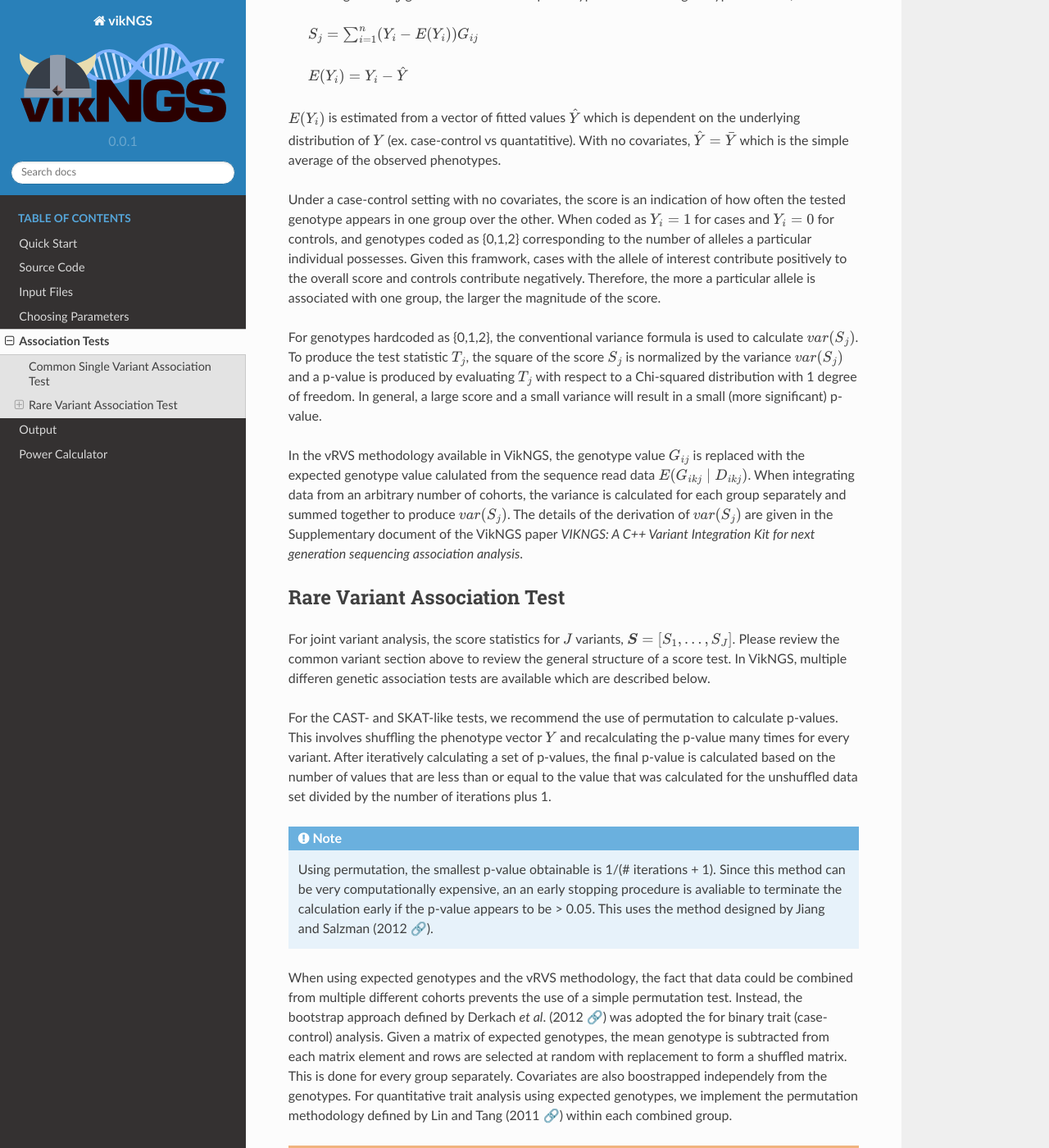
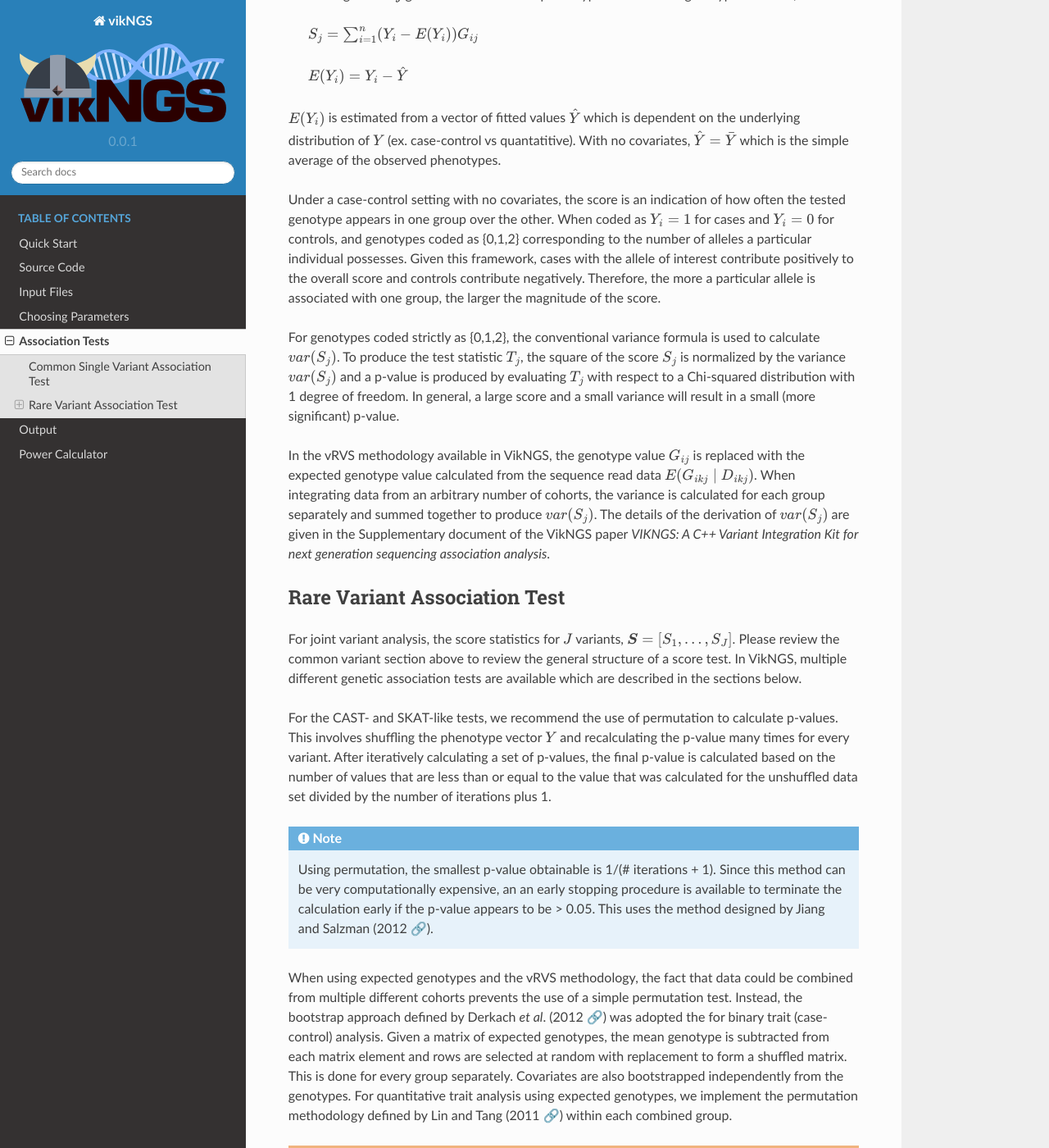
Before and after one commit to ScottMastro/vikngsdocs, a Sphinx documentation site: the page built from source/tests.rst, in a window 1280 px wide and 1400 px high, scrolled down 432 px. Shown: the whole window at 82% size. Built offline with Sphinx 7.4.7 and the Read the Docs theme 2.0.0, drawn with Linux system fonts in a browser that asks for light colours; some of the changed text lies outside the part shown.

Commit message:
typos (a lot :O)

```diff
--- a/source/tests.rst
+++ b/source/tests.rst
@@ -18,26 +18,26 @@
 
 \\(E(Y_i)\\) is estimated from a vector of fitted values \\(\\hat{Y}\\) which is dependent on the underlying distribution of \\(Y\\) (ex. case-control vs quantatitive). With no covariates, \\(\\hat{Y}=\\bar{Y}\\) which is the simple average of the observed phenotypes.
 
-Under a case-control setting with no covariates, the score is an indication of how often the tested genotype appears in one group over the other. When coded as \\(Y_i=1\\) for cases and \\(Y_i=0\\) for controls, and genotypes coded as {0,1,2} corresponding to the number of alleles a particular individual possesses. Given this framwork, cases with the allele of interest contribute positively to the overall score and controls contribute negatively. Therefore, the more a particular allele is associated with one group, the larger the magnitude of the score.
+Under a case-control setting with no covariates, the score is an indication of how often the tested genotype appears in one group over the other. When coded as \\(Y_i=1\\) for cases and \\(Y_i=0\\) for controls, and genotypes coded as {0,1,2} corresponding to the number of alleles a particular individual possesses. Given this framework, cases with the allele of interest contribute positively to the overall score and controls contribute negatively. Therefore, the more a particular allele is associated with one group, the larger the magnitude of the score.
 
-For genotypes hardcoded as {0,1,2}, the conventional variance formula is used to calculate \\(var(S_j)\\). To produce the test statistic \\(T_j\\), the square of the score \\(S_j\\) is normalized by the variance \\(var(S_j)\\) and a p-value is produced by evaluating \\(T_j\\) with respect to a Chi-squared distribution with 1 degree of freedom. In general, a large score and a small variance will result in a small (more significant) p-value.
+For genotypes coded strictly as {0,1,2}, the conventional variance formula is used to calculate \\(var(S_j)\\). To produce the test statistic \\(T_j\\), the square of the score \\(S_j\\) is normalized by the variance \\(var(S_j)\\) and a p-value is produced by evaluating \\(T_j\\) with respect to a Chi-squared distribution with 1 degree of freedom. In general, a large score and a small variance will result in a small (more significant) p-value.
 
-In the vRVS methodology available in VikNGS, the genotype value \\(G_{ij}\\) is replaced with the expected genotype value calulated from the sequence read data \\(E(G_{ikj}\\mid D_{ikj})\\). When integrating data from an arbitrary number of cohorts, the variance is calculated for each group separately and summed together to produce \\(var(S_j)\\). The details of the derivation of \\(var(S_j)\\) are given in the Supplementary document of the VikNGS paper *VIKNGS: A C++ Variant Integration Kit for next generation sequencing association analysis*.
+In the vRVS methodology available in VikNGS, the genotype value \\(G_{ij}\\) is replaced with the expected genotype value calculated from the sequence read data \\(E(G_{ikj}\\mid D_{ikj})\\). When integrating data from an arbitrary number of cohorts, the variance is calculated for each group separately and summed together to produce \\(var(S_j)\\). The details of the derivation of \\(var(S_j)\\) are given in the Supplementary document of the VikNGS paper *VIKNGS: A C++ Variant Integration Kit for next generation sequencing association analysis*.
 
 Rare Variant Association Test
 ----------------------------------
 
-For joint variant analysis, the score statistics for \\(J\\) variants, \\(\\boldsymbol{S}=[S_1,...,S_J]\\). Please review the common variant section above to review the general structure of a score test. In VikNGS, multiple differen genetic association tests are available which are described below.
+For joint variant analysis, the score statistics for \\(J\\) variants, \\(\\boldsymbol{S}=[S_1,...,S_J]\\). Please review the common variant section above to review the general structure of a score test. In VikNGS, multiple different genetic association tests are available which are described in the sections below.
 
 For the CAST- and SKAT-like tests, we recommend the use of permutation to calculate p-values. This involves shuffling the phenotype vector \\(Y\\) and recalculating the p-value many times for every variant. After iteratively calculating a set of p-values, the final p-value is calculated based on the number of values that are less than or equal to the value that was calculated for the unshuffled data set divided by the number of iterations plus 1.
 
 .. note::
-    Using permutation, the smallest p-value obtainable is 1/(# iterations + 1). Since this method can be very computationally expensive, an an early stopping procedure is avaliable to terminate the calculation early if the p-value appears to be > 0.05. This uses the method designed by Jiang and Salzman (2012 `🔗 <https://www.ncbi.nlm.nih.gov/pubmed/23843675>`_).
+    Using permutation, the smallest p-value obtainable is 1/(# iterations + 1). Since this method can be very computationally expensive, an an early stopping procedure is available to terminate the calculation early if the p-value appears to be > 0.05. This uses the method designed by Jiang and Salzman (2012 `🔗 <https://www.ncbi.nlm.nih.gov/pubmed/23843675>`_).
 
-When using expected genotypes and the vRVS methodology, the fact that data could be combined from multiple different cohorts prevents the use of a simple permutation test. Instead, the bootstrap approach defined by Derkach *et al*. (2012 `🔗 <https://www.ncbi.nlm.nih.gov/pubmed/24733292>`_) was adopted the for binary trait (case-control) analysis. Given a matrix of expected genotypes, the mean genotype is subtracted from each matrix element and rows are selected at random with replacement to form a shuffled matrix. This is done for every group separately. Covariates are also boostrapped independely from the genotypes.  For quantitative trait analysis using expected genotypes, we implement the permutation methodology defined by Lin and Tang (2011 `🔗 <https://www.ncbi.nlm.nih.gov/pmc/articles/PMC3169821/>`_) within each combined group.
+When using expected genotypes and the vRVS methodology, the fact that data could be combined from multiple different cohorts prevents the use of a simple permutation test. Instead, the bootstrap approach defined by Derkach *et al*. (2012 `🔗 <https://www.ncbi.nlm.nih.gov/pubmed/24733292>`_) was adopted the for binary trait (case-control) analysis. Given a matrix of expected genotypes, the mean genotype is subtracted from each matrix element and rows are selected at random with replacement to form a shuffled matrix. This is done for every group separately. Covariates are also bootstrapped independently from the genotypes.  For quantitative trait analysis using expected genotypes, we implement the permutation methodology defined by Lin and Tang (2011 `🔗 <https://www.ncbi.nlm.nih.gov/pmc/articles/PMC3169821/>`_) within each combined group.
 
 .. warning::
-    In VikNGS, these tests can be run by assuming the asymptoic distribution by setting the number of iterations to 1. Based on our limited testing, the results appear to behave as expected but we offer no statistical guarantees.
+    In VikNGS, these tests can be run by assuming the asymptotic distribution by setting the number of iterations to 1. Based on our limited testing, the results appear to behave as expected but we offer no statistical guarantees.
 
 
 Linear Test (CAST-like)
```
Also changed, not shown: other parts of source/tests.rst (+1 -1 lines).
